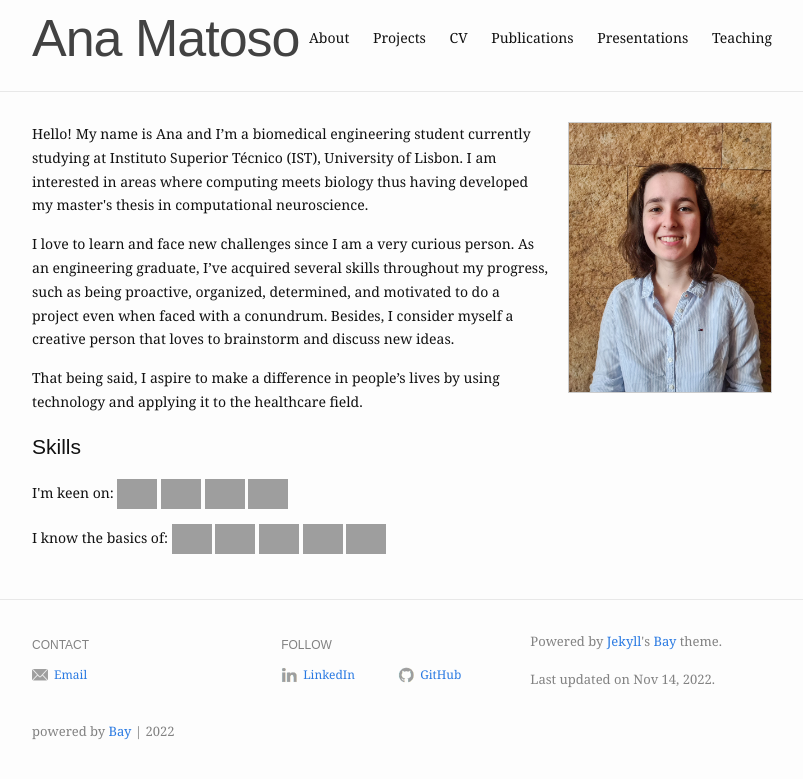
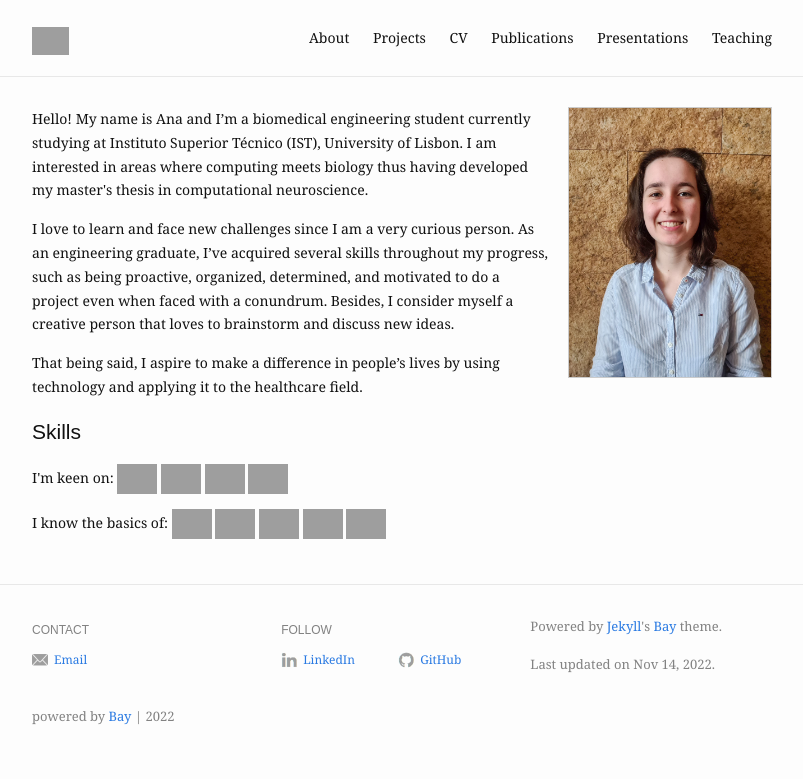
Before and after one commit to ZhanweiGao/1bestzhanweigao.github.io, a Jekyll site: the page built from index.md, in a window 1280 px wide, cut to the strip 0-787 px from the top of the page. Shown: the top 779 px of the strip, without its empty margins (238-1041 px from the left). Built offline with Jekyll 4.4.1, drawn with Linux system fonts in a browser that asks for light colours; grey boxes are pictures that could not be loaded.

Commit message:
Update header.html

```diff
--- a/_includes/header.html
+++ b/_includes/header.html
@@ -1,7 +1,12 @@
 <header class="site-header">
   <div class="wrapper">
+    <!-- Comment
     <a class="site-title" href="{{ "" | prepend: site.baseurl | prepend: site.url }}/">
       <h1>Ana Matoso</h1>
+    </a>
+    -->
+    <a class="site-title" href="{{ "" | prepend: site.baseurl | prepend: site.url }}/">
+      <img src="{{ "/assets/img/title.png" | absolute_url }}" alt="{{ site.title }}" />
     </a>
 
     <nav class="site-nav">
```
